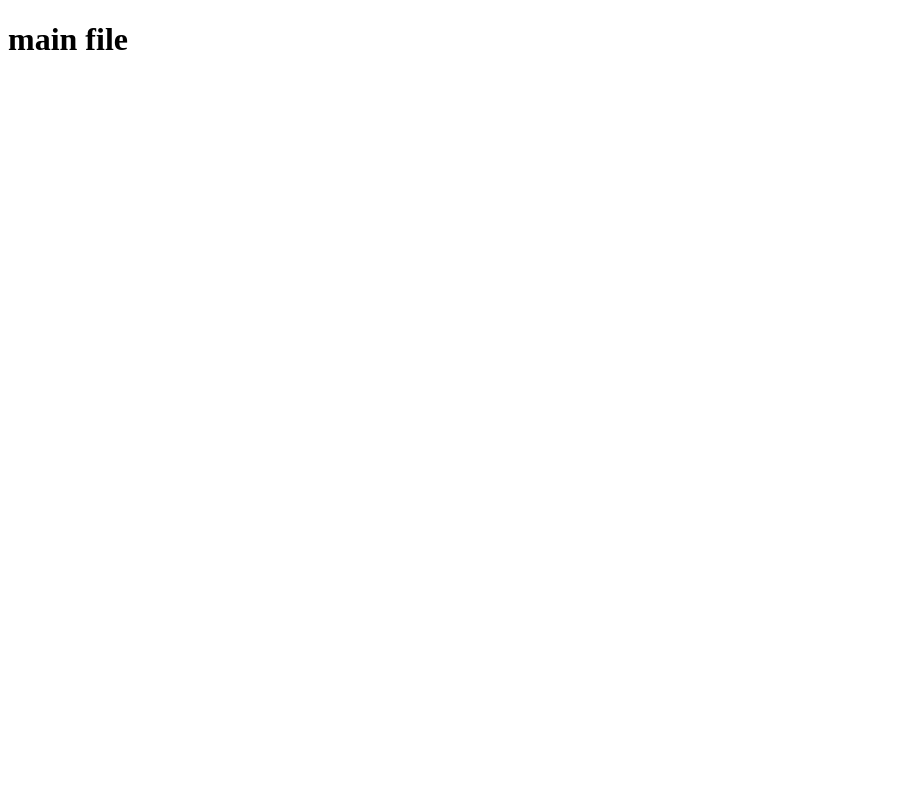
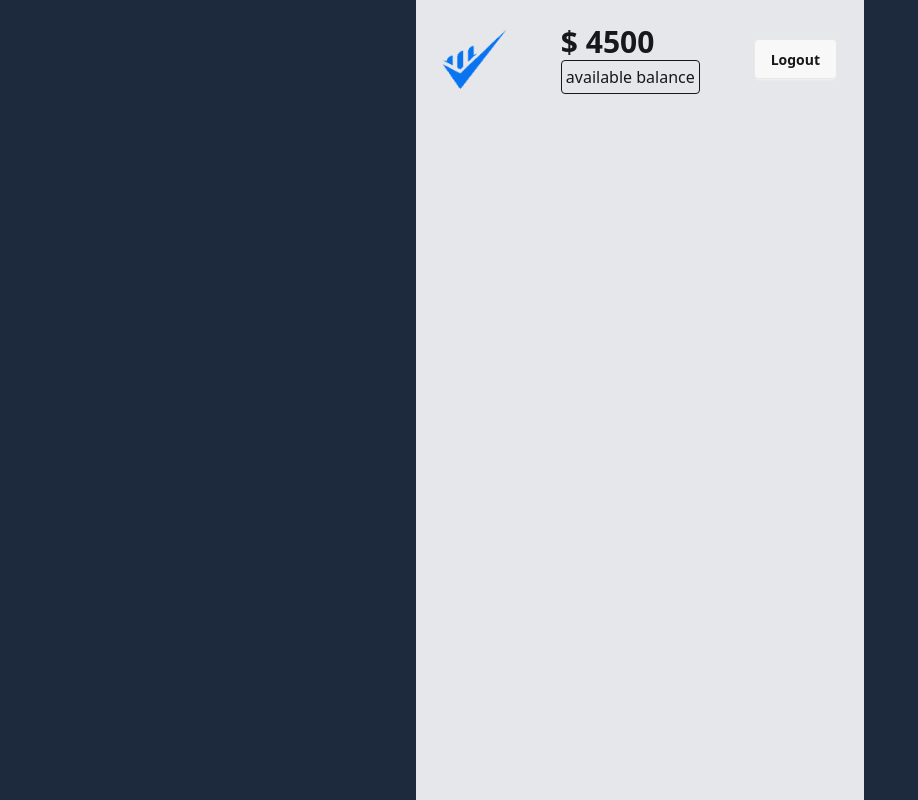
Before and after one commit to RGAntu/mobile-banking, a plain HTML site: page main.html in a window 1280 px wide. Shown: the whole page, without its empty margins (0-918 px from the left). Drawn offline with nearby package versions, Linux system fonts and the light colour scheme.

Commit message:
added header in main.html

```diff
--- a/main.html
+++ b/main.html
@@ -1,11 +1,28 @@
 <!DOCTYPE html>
 <html lang="en">
-<head>
-    <meta charset="UTF-8">
-    <meta name="viewport" content="width=device-width, initial-scale=1.0">
+  <head>
+    <meta charset="UTF-8" />
+    <meta name="viewport" content="width=device-width, initial-scale=1.0" />
     <title>Main</title>
-</head>
-<body>
-    <h1>main file</h1>
-</body>
+    <link
+      href="https://cdn.jsdelivr.net/npm/daisyui@5"
+      rel="stylesheet"
+      type="text/css"
+    />
+    <script src="https://cdn.jsdelivr.net/npm/@tailwindcss/browser@4"></script>
+  </head>
+  <body class="bg-slate-800">
+    <section class="max-w-md min-h-screen mx-auto py-6 bg-gray-200">
+      <header>
+        <nav class="flex justify-around items-center">
+          <img class="w-16" src="./assets/Group.png" alt="" />
+          <div>
+            <h1 class="text-3xl font-bold">$ 4500</h1>
+            <p class="border rounded p-1">available balance</p>
+          </div>
+          <button class="btn">Logout</button>
+        </nav>
+      </header>
+    </section>
+  </body>
 </html>
```
